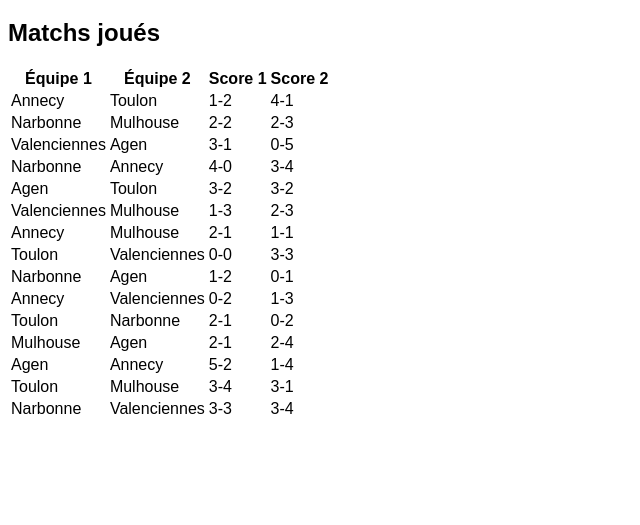
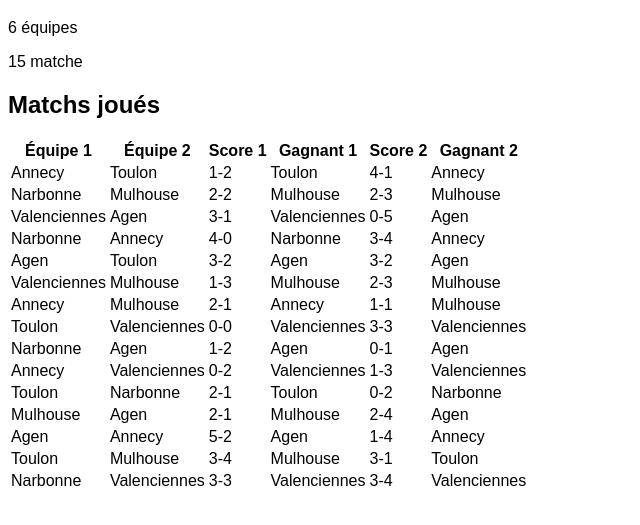
Before and after one commit to matthieuthuetdev/classement, a plain HTML site: page src/index.html in a window 1280 px wide. Shown: the part 61-586 px from the top of the page, without its empty margins (0-640 px from the left). Drawn offline with Linux system fonts and the light colour scheme.

Commit message:
affichage des gagnant

```diff
--- a/src/assets/Matchs.js
+++ b/src/assets/Matchs.js
@@ -1,11 +1,27 @@
 class Matchs {
-    constructor(team1, team2, score1, score2){
+    constructor(team1, team2, score1, score2) {
         this.team1 = team1
         this.team2 = team2
         this.score1 = score1
         this.score2 = score2
         this.winner1 = undefined
         this.winner2 = undefined
+        this.getwinner()
+
+    }
+    getwinner() {
+        const score1 = this.score1.split("-")
+        if (score1[0] > score1[1]) {
+            this.winner1 = this.team1
+        } else {
+            this.winner1 = this.team2
+        }
+        const score2 = this.score2.split("-")
+        if (score2[0] > score2[1]) {
+            this.winner2 = this.team1
+        } else {
+            this.winner2 = this.team2
+        }
 
     }
 }
--- a/src/assets/MatchsListe.js
+++ b/src/assets/MatchsListe.js
@@ -1,6 +1,31 @@
 class MatchsListe {
     constructor(json) {
         this.matchs = json
+        this.teamNumber = 0
+        this.getTeamNumber()
+        this.numberMatchs = this.matchs.length
+    }
+    getTeamNumber() {
+        const teams = []
+        let count = 0
+        this.matchs.forEach(element => {
+            if (!teams.includes(element.team1)) {
+                teams.push(element.team1)
+
+            }
+
+        });
+        this.matchs.forEach(element => {
+            if (!teams.includes(element.team2)) {
+                teams.push(element.team2)
+                count++
+
+            }
+
+        });
+        this.teamNumber = teams.length
+            console.log(teams)
+
     }
 }
-export {MatchsListe}
+export { MatchsListe }
--- a/src/assets/function.js
+++ b/src/assets/function.js
@@ -1,26 +1,36 @@
 import { Matchs } from "./Matchs.js";
+import { MatchsListe } from "./MatchsListe.js";
 function createTable(json) {
     const table = document.getElementById("matchs")
     json.forEach(element => {
-        createline(element,table)
+        createline(element, table)
         console.log(element.score[0])
     });
+}
+function createcell(content, line) {
+    const cases = line.insertCell()
+    cases.textContent = content
+
 }
 function createline(element, table) {
     const match = new Matchs(element.team1, element.team2, element.score[0], element.score[1])
     const line = table.insertRow()
-    const team1 = line.insertCell()
-    team1.textContent = match.team1
-    const team2 = line.insertCell()
-    team2.textContent = match.team2
-    const score1 = line.insertCell()
-    score1.textContent = match.score1
-    const score2 = line.insertCell()
-    score2.textContent = match.score2
+    createcell(match.team1, line)
+    createcell(match.team2, line)
+    createcell(match.score1, line)
+    createcell(match.winner1, line)
+    createcell(match.score2, line)
+    createcell(match.winner2, line)
 }
 async function loadJson() {
     const response = await fetch("./tournoi/football.json")
     const json = response.json()
     return json
 }
-export { createTable, createline, loadJson  }
+function displayInfo(liste) {
+    const pNumberTeam = document.getElementById("pNumberTeam")
+    pNumberTeam.textContent = liste.teamNumber + " équipes"
+    const pNumberMatch = document.getElementById("pNumberMatch")
+    pNumberMatch.textContent = liste.numberMatchs + " matche"
+}
+export { createTable, createline, loadJson, displayInfo }
--- a/src/assets/main.js
+++ b/src/assets/main.js
@@ -1,11 +1,11 @@
 import { Matchs } from "./Matchs.js";
 import { MatchsListe } from "./MatchsListe.js";
-import { createTable, createline, loadJson } from "./function.js";
+import { createTable, createline, loadJson, displayInfo } from "./function.js";
 const appFootball = document.getElementById('appFootball');
 const json = await loadJson()
 const liste = new MatchsListe(json)
+displayInfo(liste)
 console.log(liste.matchs)
 createTable(liste.matchs)
 
-
 console.log(appFootball)
--- a/src/index.html
+++ b/src/index.html
@@ -18,7 +18,9 @@
           <th>Équipe 1</th>
           <th>Équipe 2</th>
           <th>Score 1</th>
+          <th>Gagnant 1 </th>
           <th>Score 2</th>
+          <th>Gagnant 2 </th>
         </thead>
       </table>
     </div>
```
